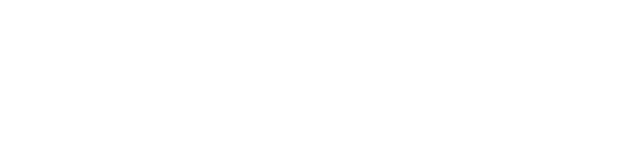
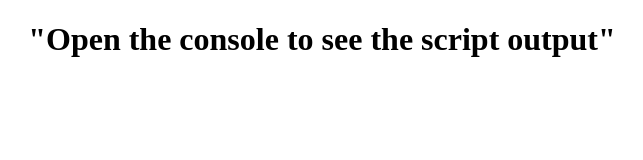
Before and after one commit to kamel-beloula/Console-Finances, a plain HTML site: page index.html in a window 1280 px wide. Shown: the whole page, without its empty margins (318-961 px from the left). Drawn offline with Linux system fonts and the light colour scheme.

Commit message:
added an instruction to open the console

```diff
--- a/index.html
+++ b/index.html
@@ -7,6 +7,7 @@
   <title>Financial Analysis</title>
 </head>
 <body>
+  <h1 style="text-align:center;">"Open the console to see the script output"</h1>
   <script src="index.js"></script>
 </body>
 </html>
```
